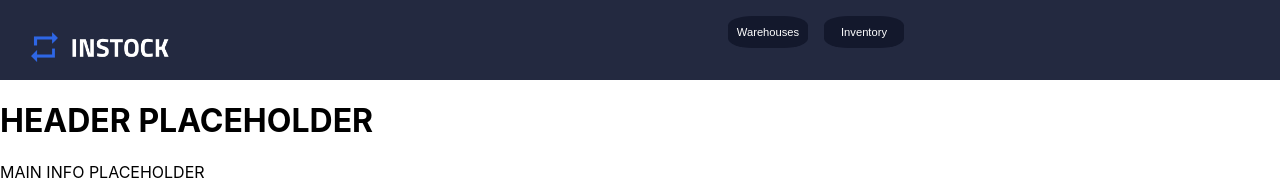
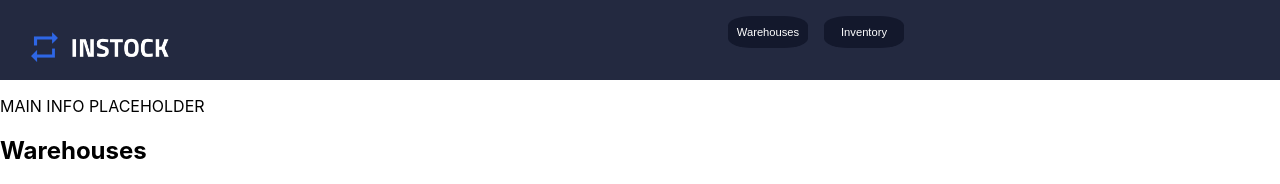
Before and after one commit to tmaxwell-96/team-3-instock-client, a React (Create React App) app: page / in a window 1280 px wide. Shown: the top 184 px of the page. Built offline with nearby package versions, Linux system fonts and the light colour scheme; no server answers.

Commit message:
Remove WarehouseDetail component

```diff
--- a/src/App.jsx
+++ b/src/App.jsx
@@ -1,16 +1,13 @@
 import { BrowserRouter, Routes, Route } from "react-router-dom";
-
 import "./App.scss";
 import WarehousePage from "./Pages/WarehousePage/WarehousePage";
 import InventoryPage from "./Pages/InventoryPage/InventoryPage";
-import WarehouseDetail from "./component/WarehouseDetail/WarehouseDetail";
 import MainNav from "./components/MainNav/MainNav";
 
 function App() {
   return (
     <div>
-      <MainNav/>
-      <h1>HEADER PLACEHOLDER</h1>
+      <MainNav />
       <section className="app__container">
         <BrowserRouter>
           <p>MAIN INFO PLACEHOLDER</p>
```
